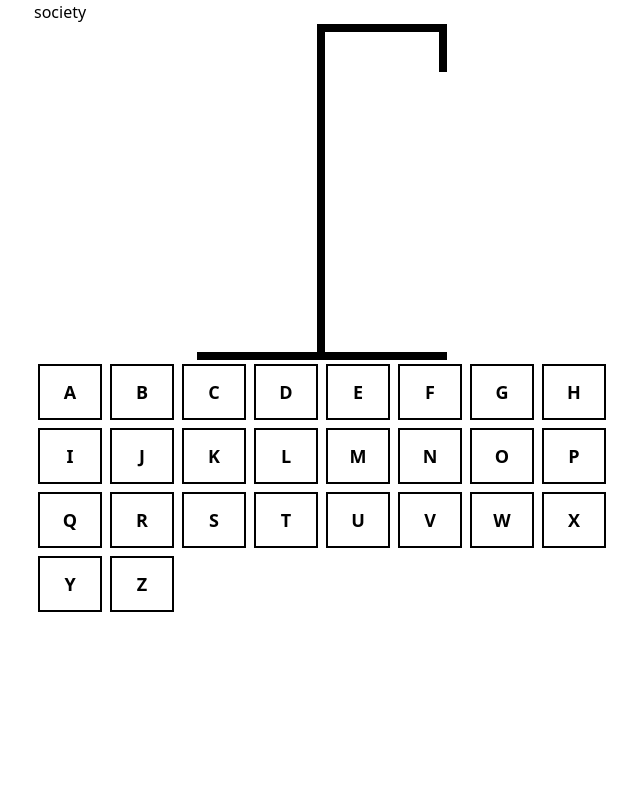
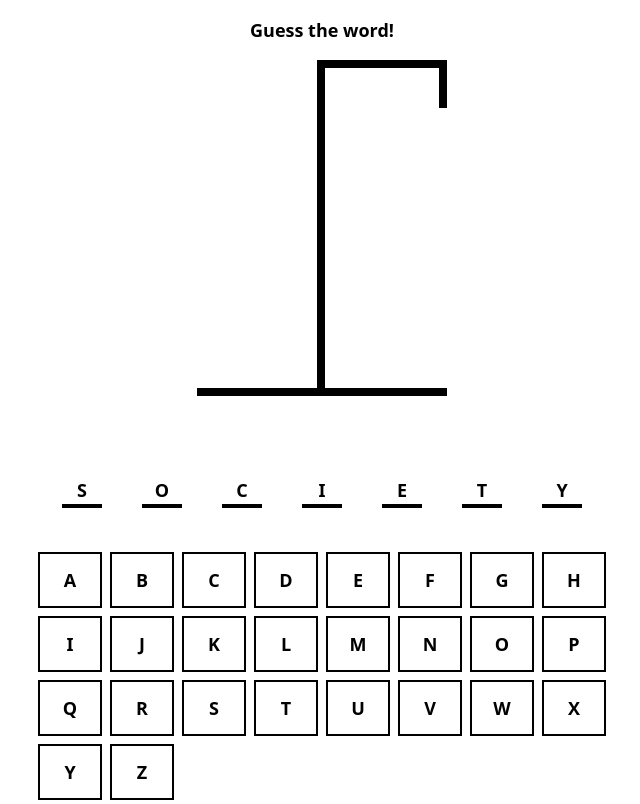
Before and after one commit to ayushsingh01042003/HangMan, a React (Vite) app: page / in a window 1280 px wide. Shown: the whole page, without its empty margins (318-958 px from the left). Built offline with nearby package versions, Linux system fonts and the light colour scheme.

Commit message:
GuessedWord component

```diff
--- a/src/App.tsx
+++ b/src/App.tsx
@@ -3,6 +3,8 @@ import Keyboard from './components/Keyboard'
 import { useState } from 'react'
 import words from './assets/wordList.json'
 import Hangman from './components/Hangman'
+import GuessedWord from './components/GuessedWord'
+import GameStatus from './components/GameStatus'
 
 const App = () => {
 
@@ -10,14 +12,15 @@ const App = () => {
   //   words[Math.floor(Math.random() * words.length)]
   // )
 
-  const wordToGuess = words[Math.floor(Math.random() * words.length)]
+  const wordToGuess: string = words[Math.floor(Math.random() * words.length)]
 
   const[currentGuess, setCurrentGuess] = useState<string[]>([])
 
   return (
     <div className='max-w-xl mx-auto'>
-      {wordToGuess}
+      <GameStatus />
       <Hangman />
+      <GuessedWord wordToGuess={wordToGuess} />
       <Keyboard />
     </div>
   )
--- a/src/components/GameStatus.tsx
+++ b/src/components/GameStatus.tsx
@@ -0,0 +1,9 @@
+const GameStatus = () => {
+  return (
+    <div className="justify-self-center m-4 font-bold text-lg">
+      Guess the word!
+    </div>
+  )
+}
+
+export default GameStatus
--- a/src/components/GuessedWord.tsx
+++ b/src/components/GuessedWord.tsx
@@ -1,7 +1,15 @@
-const GuessedWord = () => {
+import Word from "./Word"
+
+interface GuessedWordProp {
+  wordToGuess: string
+}
+
+const GuessedWord = ({ wordToGuess }: GuessedWordProp) => {
   return (
-    <div>
-
+    <div className="flex justify-center mt-20 mb-10">
+      {
+        wordToGuess.split("").map((c) => <Word character={c.toUpperCase()}/>)
+      }
     </div>
   )
 }
--- a/src/components/Word.tsx
+++ b/src/components/Word.tsx
@@ -0,0 +1,16 @@
+interface WordProp {
+  character: string
+}
+
+const Word = ({ character }: WordProp) => {
+  return (
+    <div>
+      <div className="text-lg font-bold text-center">
+        { character }
+      </div>
+      <div className="h-1 w-10 bg-black mx-5"/>
+    </div>
+  )
+}
+
+export default Word
```
Also changed, not shown: src/components/Hangman.tsx (+7 -7 lines).
